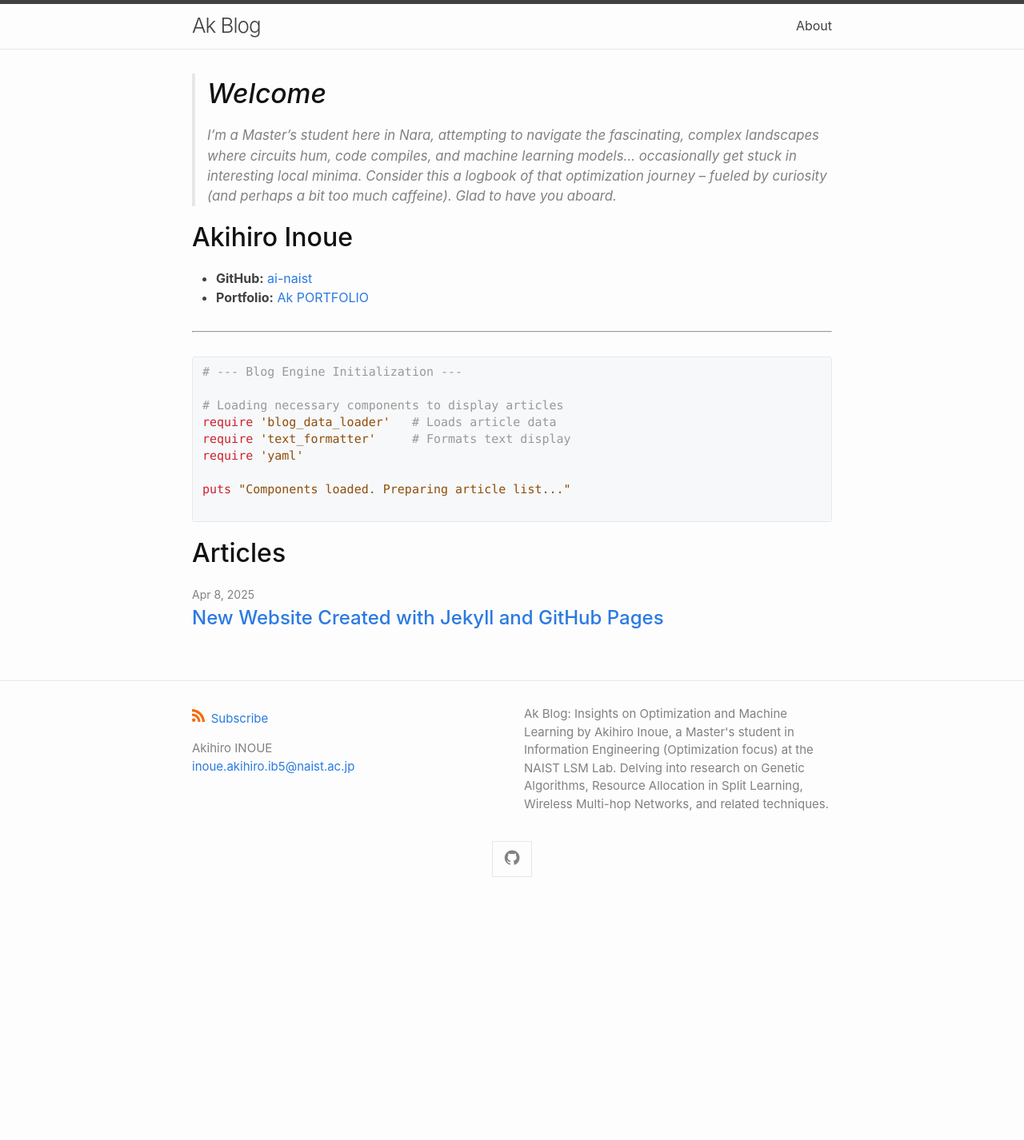
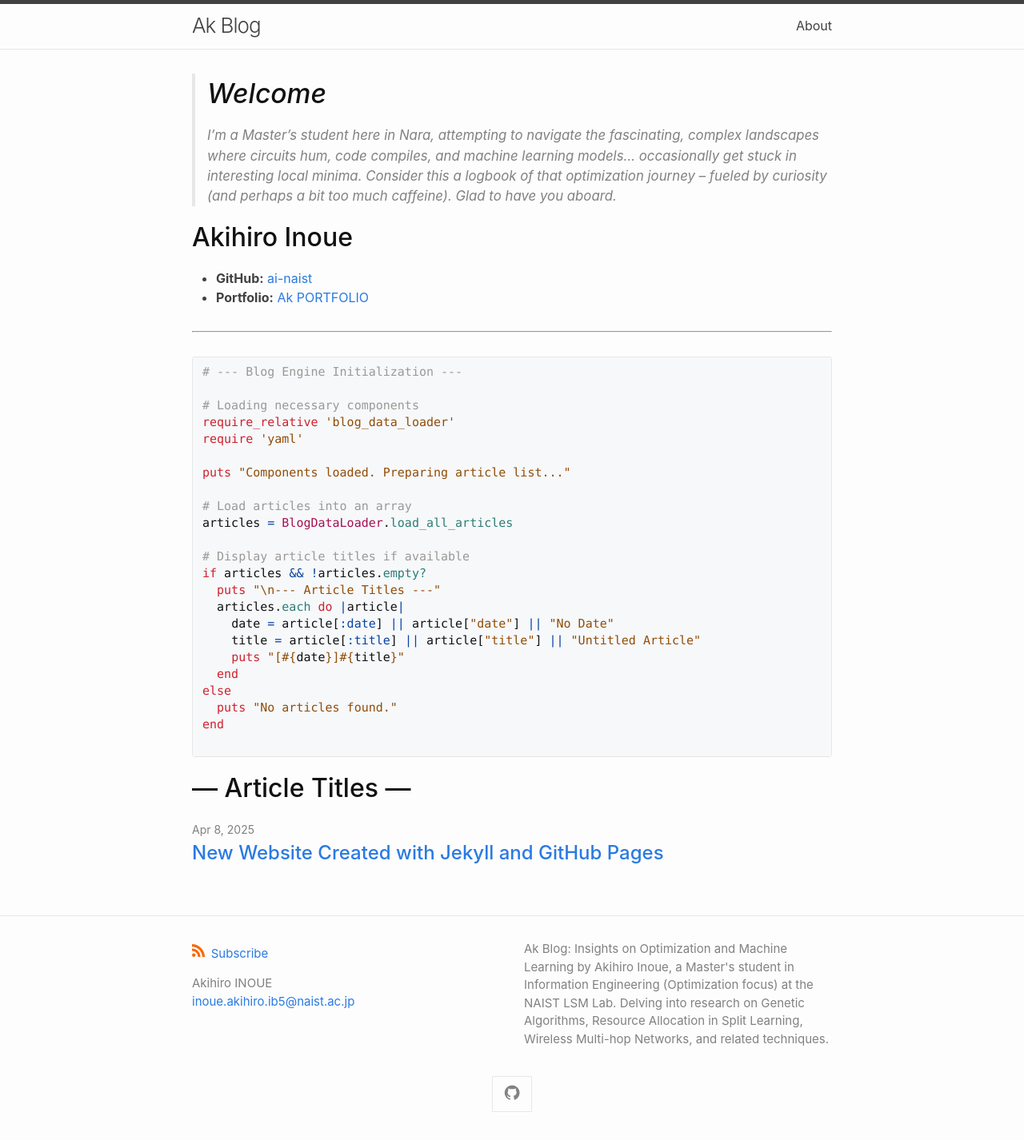
Before and after one commit to ai-naist/ai-naist.github.io, a Jekyll site: the page built from index.md, in a window 1280 px wide. Shown: the whole page at 80% size. Built offline with Jekyll 4.4.1, drawn with Linux system fonts in a browser that asks for light colours; before the commit the page ends 1132 px from its top, so only the background shows below that.

Commit message:
ブログエンジンの初期化コードを整理し、記事タイトルの表示ロジックを改善

````diff
--- a/index.md
+++ b/index.md
@@ -22,12 +22,26 @@ layout: home
 ```ruby
 # --- Blog Engine Initialization ---
 
-# Loading necessary components to display articles
-require 'blog_data_loader'   # Loads article data
-require 'text_formatter'     # Formats text display
+# Loading necessary components
+require_relative 'blog_data_loader'
 require 'yaml'
 
 puts "Components loaded. Preparing article list..."
 
+# Load articles into an array
+articles = BlogDataLoader.load_all_articles
+
+# Display article titles if available
+if articles && !articles.empty?
+  puts "\n--- Article Titles ---"
+  articles.each do |article|
+    date = article[:date] || article["date"] || "No Date"
+    title = article[:title] || article["title"] || "Untitled Article"
+    puts "[#{date}]#{title}"
+  end
+else
+  puts "No articles found."
+end
+
 ```
-# Articles
+# --- Article Titles ---
````
